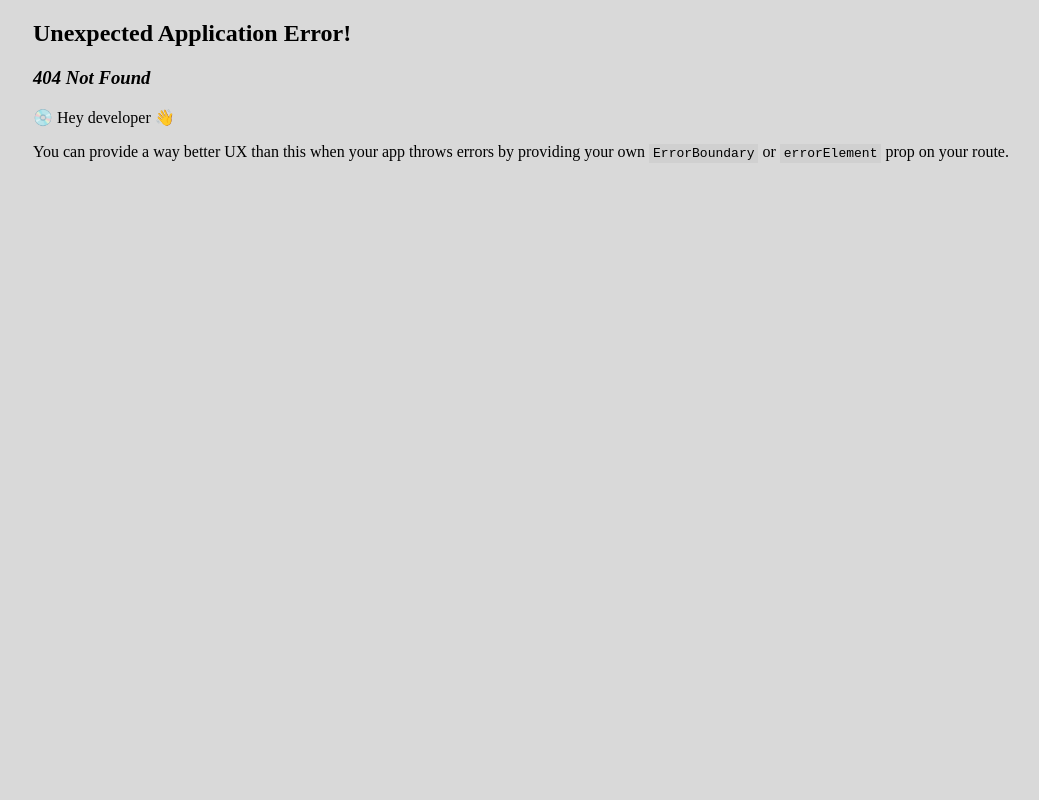
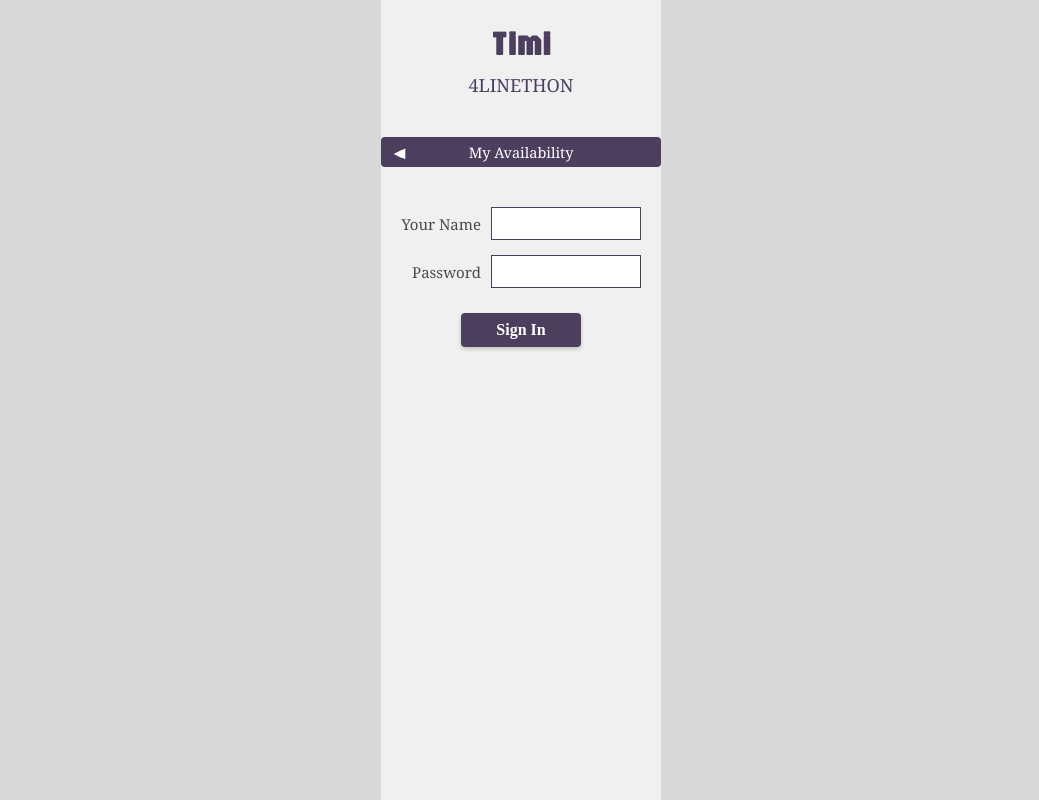
Before and after one commit to 4LineThon/Frontend, a React (Create React App) app: page /LogIn in a window 1280 px wide. Before the commit this address had no page. Shown: the whole page, without its empty margins (119-1158 px from the left). Built offline with nearby package versions, Linux system fonts and the light colour scheme.

Commit message:
made login screen

```diff
--- /dev/null
+++ b/src/login/login.css
@@ -0,0 +1,113 @@
+* {
+    box-sizing: border-box;
+}
+
+body {
+    font-family: 'Georgia', serif;
+}
+
+.big-container {
+    display: flex;
+    flex-direction: column;
+    align-items: center;
+    background-color: #f0f0f0;
+    min-height: 100vh;
+}
+
+.header {
+    text-align: center;
+    margin-bottom: 20px;
+}
+
+.availability {
+    display: flex;
+    align-items: center;
+    justify-content: center;
+    width: 100%;
+    padding: 5px 0; /* 상하 여백 */
+    background-color: #4c3f5e;
+    color: white;
+    font-size: 14.5px;
+    margin: 10px 0; /* 좌우 여백 없이 상하 여백만 */
+    border-radius: 4px;
+    box-sizing: border-box;
+    position: relative;
+}
+
+.left-arrow {
+    cursor: pointer;
+    font-size: 18px;
+    margin-right: 8px;
+}
+
+.login-form {
+    padding: 30px 20px;
+    width: 280px;
+    display: flex;
+    flex-direction: column;
+    align-items: center;
+}
+
+/* name과 password 입력 필드의 컨테이너 스타일 */
+.name-container,
+.password-container {
+    display: flex;
+    align-items: center;
+    justify-content: space-between;
+    width: 100%;
+    margin-bottom: 15px;
+}
+
+.name,
+.password {
+    font-size: 15px;
+    color: #4a4a4a;
+    margin-right: 10px;
+    width: 90px; /* 라벨의 고정 너비 */
+    text-align: right;
+}
+
+
+#name {
+    padding: 7px;
+    font-size: 15px;
+    width: 150px; /* 입력 필드의 고정 너비 */
+    border: 1px solid #4c3f5e;
+    outline: none;
+    transition: border-color 0.3s ease;
+}
+
+#password {
+    padding: 7px;
+    font-size: 15px;
+    width: 150px; /* 입력 필드의 고정 너비 */
+    border: 1px solid #423E59;
+    outline: none;
+    transition: border-color 0.3s ease;
+}
+
+.name-container input:focus,
+.password-container input:focus {
+    border-color: #423E59;
+}
+
+/* 로그인 버튼 스타일 */
+.LoginButton {
+    width: 50%;
+    padding: 8px;
+    font-family: "Ibarra Real Nova";
+    font-size: 16px;
+    font-weight: bold;
+    color: white;
+    background-color: #4c3f5e;
+    border: none;
+    border-radius: 4px;
+    cursor: pointer;
+    box-shadow: 0 2px 4px rgba(0, 0, 0, 0.2);
+    transition: background-color 0.3s ease;
+    margin-top: 10px;
+}
+
+.LoginButton:hover {
+    background-color: #584d68;
+}
--- /dev/null
+++ b/src/login/login.js
@@ -0,0 +1,67 @@
+import React, { useState } from 'react';
+import './login.css';
+import { useNavigate } from 'react-router-dom';
+
+function LogIn() {
+  const [name, setName] = useState("");
+  const [password, setPassword] = useState("");
+  const [selectedDay, setSelectedDay] = useState(""); // 선택된 요일
+  const [availability, setAvailability] = useState({}); // 각 요일별 시간 목록
+  const [activeButton, setActiveButton] = useState('number'); // 초기 활성화 상태는 'number'
+  const navigate = useNavigate();
+
+  const handleLogin = () => {
+    if (name && password) {
+      // 로그인 성공 시 '/minju' 페이지로 이동
+      navigate('/minju');
+    } else {
+      alert('Please enter both your name and password.');
+    }
+  };
+
+  const handleFinishClick = () => {
+    navigate('/minju'); // 왼쪽 버튼 클릭 시 /minju 경로로 이동
+  };
+
+  return (
+    <div className="big-container">
+      <div className="header">
+        <h1>Timi</h1>
+        <h2>4LINETHON</h2>
+      </div>
+
+      <div className="availability">
+        <span onClick={handleFinishClick} className="left-arrow">◄</span>
+        <span>My Availability</span>
+      </div>
+
+      {/* 로그인 폼 */}
+      <div className="login-form">
+        <div className = "name-container">
+        <label className="name">Your Name</label>
+        <input
+          type="text"
+          id="name"
+          value={name}
+          onChange={(e) => setName(e.target.value)}
+          required
+        />
+        </div>
+
+        <div className = "password-container">
+        <label className="password">Password</label>
+        <input
+          type="password"
+          id="password"
+          value={password}
+          onChange={(e) => setPassword(e.target.value)}
+          required
+        />
+        </div>
+        <button type="button" onClick={handleLogin} className = "LoginButton">Sign In</button>
+      </div>
+    </div>
+  );
+}
+
+export default LogIn;
--- a/src/number-input(day)/NumberInputDay.js
+++ b/src/number-input(day)/NumberInputDay.js
@@ -9,6 +9,7 @@ function NumberInputDay() {
     const [availability, setAvailability] = useState({}); // 각 요일별 시간 목록
     const [activeButton, setActiveButton] = useState('number'); // 초기 활성화 상태는 'number'
     const navigate = useNavigate(); // 네비게이션 함수를 사용할 수 있도록 추가
+
 
     const handleButtonClick = (buttonType) => {
       setActiveButton(buttonType); // 버튼 클릭 시 상태 업데이트
```
Also changed, not shown: src/App.js (+6 -1 lines).
